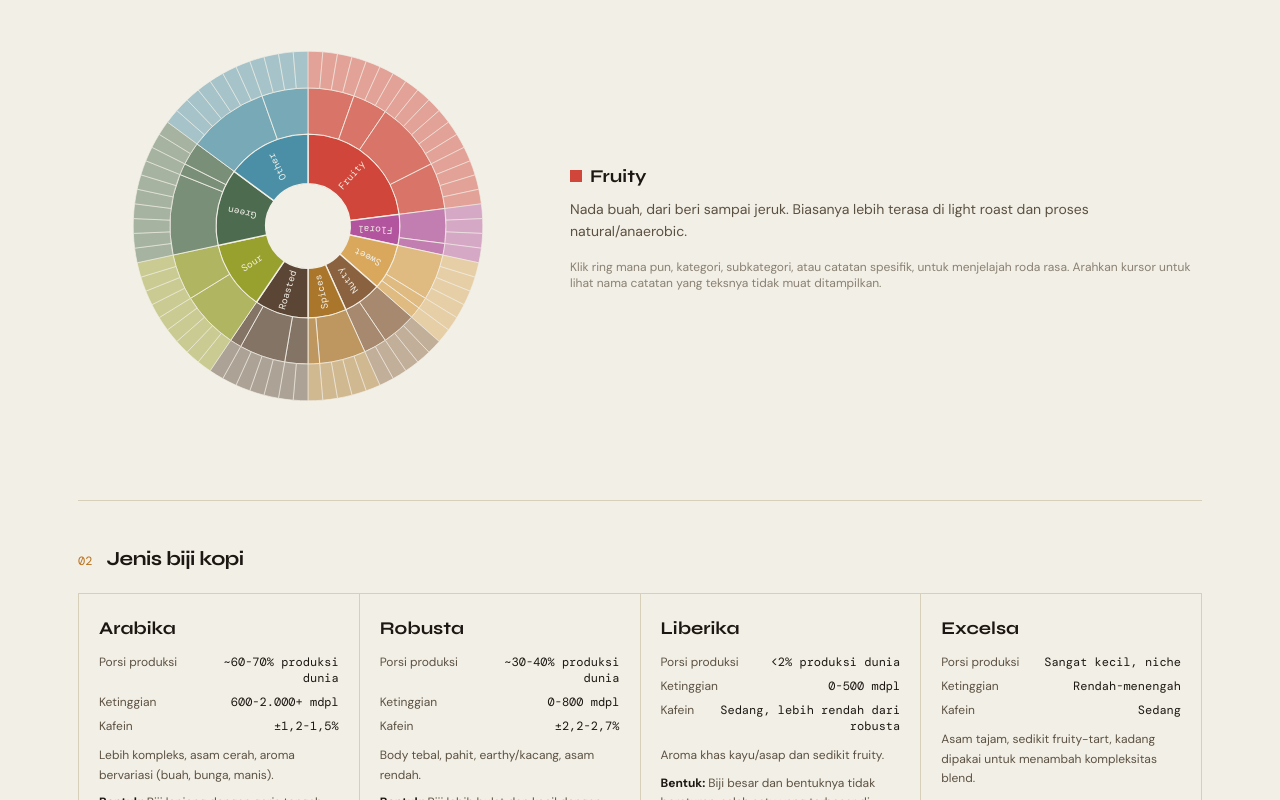
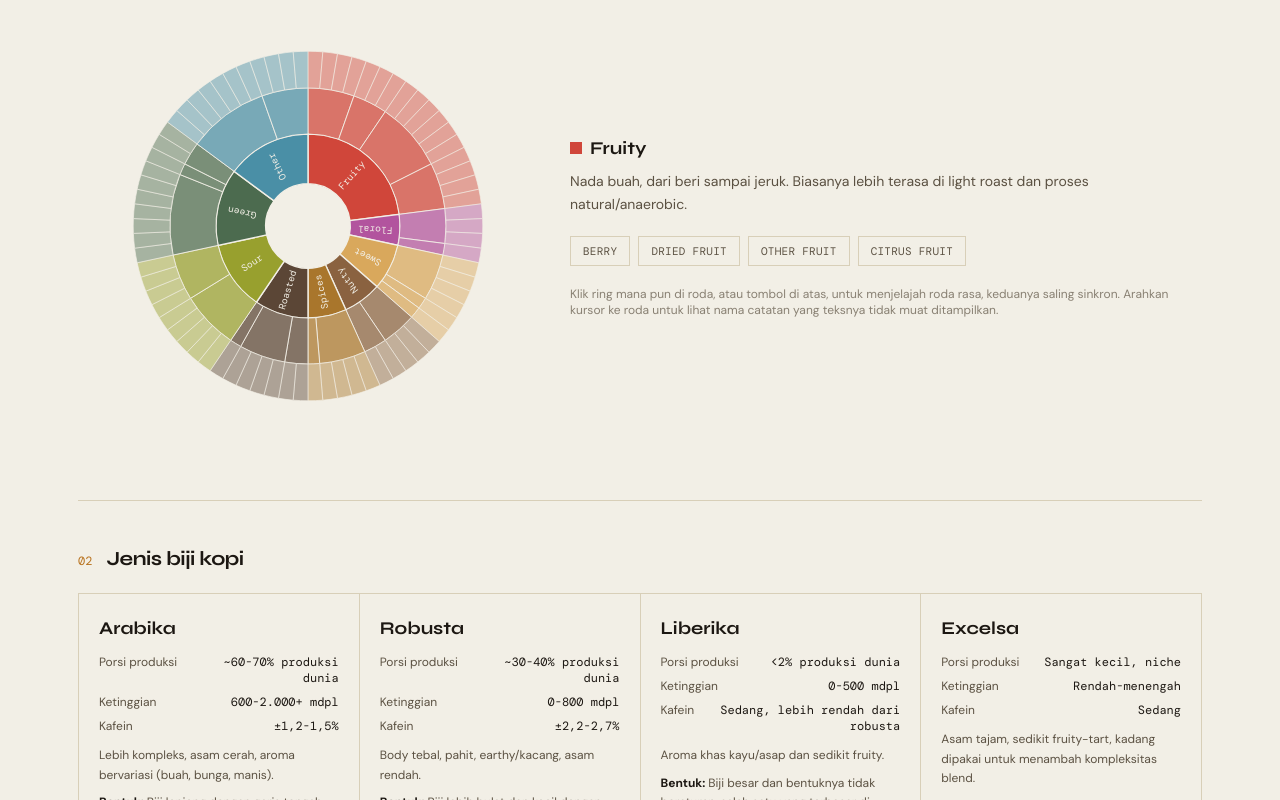
Before and after one commit to qoaltm/brownpage, a React (Vite) app: page / in a window 1280 px wide. Shown: the part 880-1680 px from the top of the page. Built offline with nearby package versions, Linux system fonts and the light colour scheme.

Commit message:
fixed FlavorWheel.jsx

```diff
--- a/src/components/FlavorWheel.jsx
+++ b/src/components/FlavorWheel.jsx
@@ -9,6 +9,15 @@ const R1 = 100; // end of ring 1 (category)
 const R2 = 150; // end of ring 2 (subcategory)
 const R3 = 190; // end of ring 3 (specific note)
 const HOVER_LIFT = 7; // how far the hovered wedge grows outward only
+
+function hexToRgba(hex, alpha) {
+  const clean = hex.replace("#", "");
+  const bigint = parseInt(clean, 16);
+  const r = (bigint >> 16) & 255;
+  const g = (bigint >> 8) & 255;
+  const b = bigint & 255;
+  return `rgba(${r}, ${g}, ${b}, ${alpha})`;
+}
 
 function polar(cx, cy, r, angleDeg) {
   const rad = ((angleDeg - 90) * Math.PI) / 180;
@@ -101,11 +110,13 @@ export default function FlavorWheel() {
   // wedge, so there is only one source of truth for "what's hovered".
   const [hoverWedge, setHoverWedge] = useState(null);
   const [hoverPos, setHoverPos] = useState({ x: 0, y: 0 });
-  const [selected, setSelected] = useState({
-    path: [layout[0].label],
-    desc: layout[0].desc,
-    color: layout[0].color,
-  });
+
+  // activeCategory/activeSub/activeNote drive both the right-side panel
+  // AND double as the click-through drill-down buttons, so wheel clicks
+  // and button clicks stay in sync through one source of truth.
+  const [activeCategory, setActiveCategory] = useState(layout[0]);
+  const [activeSub, setActiveSub] = useState(null);
+  const [activeNote, setActiveNote] = useState(null);
 
   function trackPointer(e) {
     const rect = wrapRef.current.getBoundingClientRect();
@@ -115,6 +126,38 @@ export default function FlavorWheel() {
   function clearHover() {
     setHoverWedge(null);
   }
+
+  function selectCategory(cat) {
+    setActiveCategory(cat);
+    setActiveSub(null);
+    setActiveNote(null);
+  }
+
+  function selectSub(cat, sc) {
+    setActiveCategory(cat);
+    setActiveSub(sc);
+    setActiveNote(null);
+  }
+
+  function selectNote(cat, sc, note) {
+    setActiveCategory(cat);
+    setActiveSub(sc);
+    setActiveNote(note);
+  }
+
+  const selected = useMemo(() => {
+    if (activeNote) {
+      return {
+        path: [activeCategory.label, activeSub.label, activeNote],
+        desc: noteDescriptions[activeNote] ?? activeSub.desc,
+        color: activeCategory.color,
+      };
+    }
+    if (activeSub) {
+      return { path: [activeCategory.label, activeSub.label], desc: activeSub.desc, color: activeCategory.color };
+    }
+    return { path: [activeCategory.label], desc: activeCategory.desc, color: activeCategory.color };
+  }, [activeCategory, activeSub, activeNote]);
 
   return (
     <div className="grid grid-cols-1 md:grid-cols-[460px_1fr] gap-8 items-center">
@@ -134,7 +177,7 @@ export default function FlavorWheel() {
                 stroke="#F2EFE6"
                 strokeWidth="1.5"
                 className="cursor-pointer"
-                onClick={() => setSelected({ path: [cat.label], desc: cat.desc, color: cat.color })}
+                onClick={() => selectCategory(cat)}
                 onMouseMove={trackPointer}
                 onMouseEnter={() =>
                   setHoverWedge({
@@ -169,7 +212,7 @@ export default function FlavorWheel() {
                   stroke="#F2EFE6"
                   strokeWidth="1"
                   className="cursor-pointer"
-                  onClick={() => setSelected({ path: [cat.label, sc.label], desc: sc.desc, color: cat.color })}
+                  onClick={() => selectSub(cat, sc)}
                   onMouseMove={trackPointer}
                   onMouseEnter={() =>
                     setHoverWedge({
@@ -197,13 +240,7 @@ export default function FlavorWheel() {
                     stroke="#F2EFE6"
                     strokeWidth="0.75"
                     className="cursor-pointer"
-                    onClick={() =>
-                      setSelected({
-                        path: [cat.label, sc.label, n.note],
-                        desc: noteDescriptions[n.note] ?? sc.desc,
-                        color: cat.color,
-                      })
-                    }
+                    onClick={() => selectNote(cat, sc, n.note)}
                     onMouseMove={trackPointer}
                     onMouseEnter={() =>
                       setHoverWedge({
@@ -281,9 +318,54 @@ export default function FlavorWheel() {
             <p className="mt-2 text-sm leading-relaxed text-tintasoft max-w-[55ch]">{selected.desc}</p>
           </motion.div>
         </AnimatePresence>
-        <p className="mt-4 text-xs text-tintasoft/70">
-          Klik ring mana pun, kategori, subkategori, atau catatan spesifik, untuk menjelajah roda rasa.
-          Arahkan kursor untuk lihat nama catatan yang teksnya tidak muat ditampilkan.
+
+        {/* Layer 2: tombol subkategori dari kategori yang aktif */}
+        <div className="flex flex-wrap gap-2 mt-5">
+          {activeCategory.sub.map((sc) => {
+            const isActive = activeSub?.key === sc.key;
+            return (
+              <button
+                key={sc.key}
+                onClick={() => selectSub(activeCategory, sc)}
+                className="font-mono text-[11px] uppercase tracking-wide px-3 py-1.5 border cursor-pointer transition-colors"
+                style={
+                  isActive
+                    ? { backgroundColor: activeCategory.color, borderColor: activeCategory.color, color: "#F2EFE6" }
+                    : { backgroundColor: "transparent", borderColor: "var(--color-garis)", color: "var(--color-tintasoft)" }
+                }
+              >
+                {sc.label}
+              </button>
+            );
+          })}
+        </div>
+
+        {/* Layer 3: tombol catatan spesifik dari subkategori yang aktif */}
+        {activeSub && (
+          <div className="flex flex-wrap gap-1.5 mt-3">
+            {activeSub.notes.map((n) => {
+              const isActive = activeNote === n.note;
+              return (
+                <button
+                  key={n.note}
+                  onClick={() => selectNote(activeCategory, activeSub, n.note)}
+                  className="font-mono text-[10px] px-2.5 py-1 border cursor-pointer transition-colors"
+                  style={
+                    isActive
+                      ? { backgroundColor: hexToRgba(activeCategory.color, 0.32), borderColor: activeCategory.color, color: "var(--color-tinta)" }
+                      : { backgroundColor: "transparent", borderColor: "var(--color-garis)", color: "var(--color-tintasoft)" }
+                  }
+                >
+                  {n.note}
+                </button>
+              );
+            })}
+          </div>
+        )}
+
+        <p className="mt-5 text-xs text-tintasoft/70">
+          Klik ring mana pun di roda, atau tombol di atas, untuk menjelajah roda rasa, keduanya saling
+          sinkron. Arahkan kursor ke roda untuk lihat nama catatan yang teksnya tidak muat ditampilkan.
         </p>
       </div>
     </div>
```
